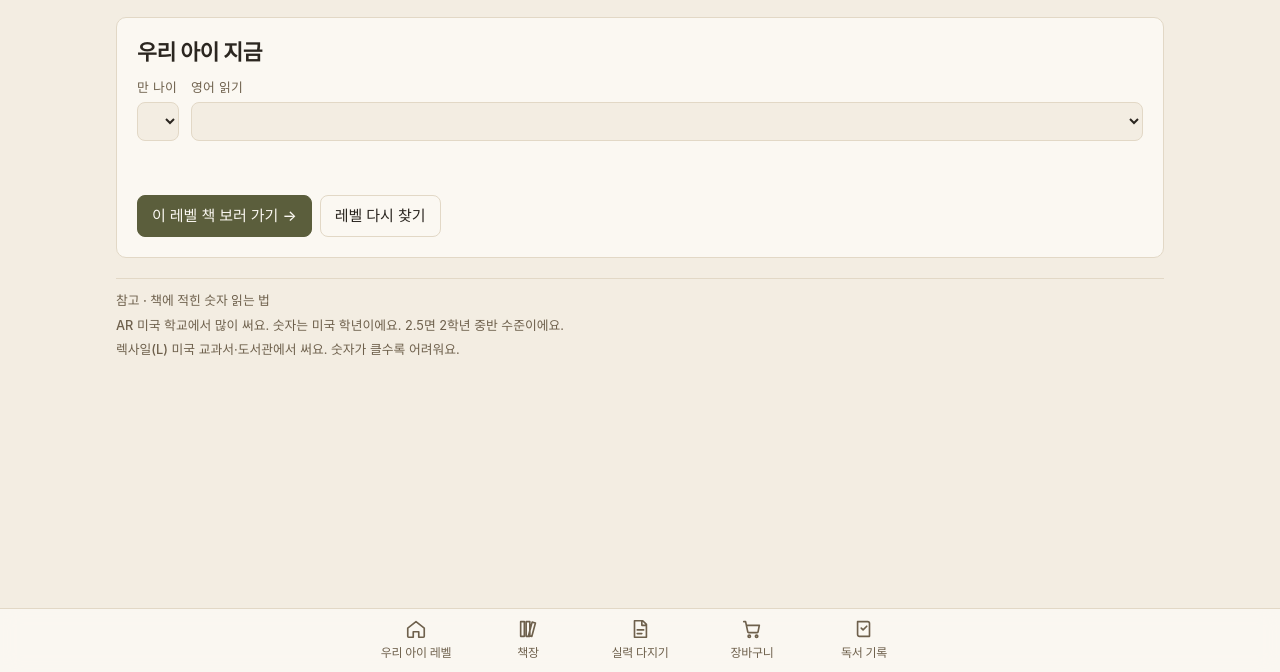
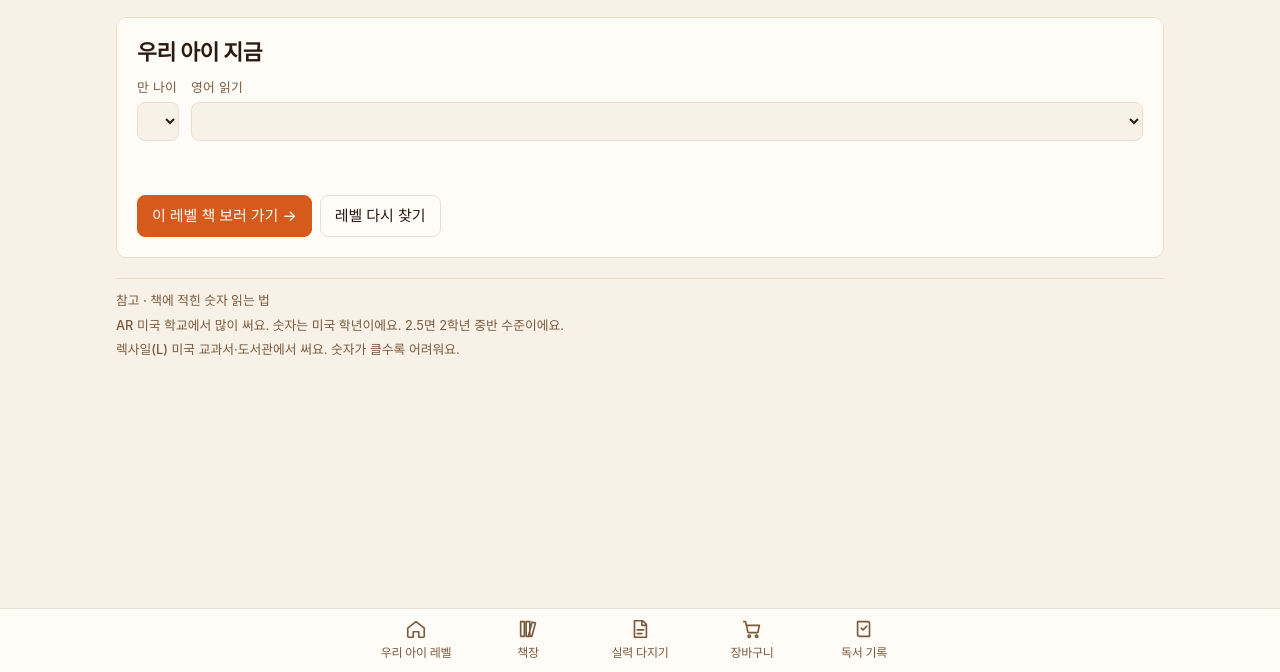
Before and after one commit to claudiasunpark-web/k-ritual, a website: page web/template.html in a window 1280 px wide. Shown: the part 128-800 px from the top of the page. Drawn offline with nearby package versions, Linux system fonts and the light colour scheme; a web font is replaced by a local one.

Commit message:
Hermès-style palette: cream, orange, leather brown
Co-Authored-By: Claude Opus 5.5 <noreply@anthropic.com>

```diff
--- a/web/template.html
+++ b/web/template.html
@@ -6,26 +6,26 @@
 <style>
 /* 레이아웃: 아래 메뉴로 화면 전환. 글꼴은 프리텐다드 하나, 레벨은 연민트→청록 사다리 색으로 일관되게 표시 */
 :root {
-  /* 이솝 느낌: 크림·베이지 바탕 + 올리브 포인트 + 담배색. 레벨은 연한 베이지 → 올리브 한 계열로 */
-  --bg: #f3ede2;
-  --surface: #fbf8f2;
-  --ink: #2b2620;
-  --muted: #6e604c;
-  --line: #e2d8c6;
-  --accent: #5b5e3c;
-  --accent-ink: #fbf8f2;
-  --mark: #e8d9b5;
-  --mark-ink: #4a3a28;
-  --good: #5b6e3a;
-  --warn: #a8642a;
-  --hard: #a8433a;
-  --listen: #7a6a8c;
-  --soft: #ece4d4;
-  --series: #8c6a4a;
-  --series-ink: #fbf8f2;
-  --wb-grammar: #5b5e3c;
-  --wb-vocab: #a8643f;
-  --wb-reading: #4f6470;
+  /* 에르메스 느낌: 크림 바탕 + 오렌지 포인트 + 가죽 갈색. 레벨은 연한 살구 → 오렌지 한 계열로 */
+  --bg: #f7f1e8;
+  --surface: #fffcf7;
+  --ink: #2a1a10;
+  --muted: #7a5a3e;
+  --line: #eadfcf;
+  --accent: #d65a1c;
+  --accent-ink: #fffcf7;
+  --mark: #f3ddb8;
+  --mark-ink: #5a3a1e;
+  --good: #5e7a3a;
+  --warn: #c26a1e;
+  --hard: #a8362a;
+  --listen: #7a5e8c;
+  --soft: #f2e7d8;
+  --series: #8b4a24;
+  --series-ink: #fffcf7;
+  --wb-grammar: #d65a1c;
+  --wb-vocab: #8b4a24;
+  --wb-reading: #3e5a6e;
   --level-l: 91%;
   --level-step: 5.4%;
   --font-body: "Pretendard Variable", Pretendard, -apple-system, "Apple SD Gothic Neo", "Malgun Gothic", sans-serif;
@@ -36,19 +36,19 @@
 }
 @media (prefers-color-scheme: dark) {
   :root:not([data-theme="light"]) {
-    --bg: #1c1915; --surface: #25211b; --ink: #ede5d6; --muted: #a89c88; --line: #3a342b;
-    --accent: #b9bc8a; --accent-ink: #1c1915; --mark: #cdb98a; --mark-ink: #2b2005;
-    --good: #a9bc85; --warn: #dda06a; --hard: #e08a7e; --listen: #b7a8cc; --soft: #2c2720; --series: #c9a27e; --series-ink: #1c1915;
-    --wb-grammar: #b9bc8a; --wb-vocab: #dda07e; --wb-reading: #9db3c0;
+    --bg: #1e1510; --surface: #2a1e16; --ink: #f3e9dc; --muted: #b39c86; --line: #3e2e22;
+    --accent: #f58a4a; --accent-ink: #1e1510; --mark: #d9b886; --mark-ink: #2a1a05;
+    --good: #a9c285; --warn: #e8a060; --hard: #ee8a7a; --listen: #bca8d0; --soft: #33251b; --series: #d49a70; --series-ink: #1e1510;
+    --wb-grammar: #f58a4a; --wb-vocab: #d49a70; --wb-reading: #9db8cc;
     --level-l: 36%; --level-step: 3%;
     color-scheme: dark;
   }
 }
 :root[data-theme="dark"] {
-  --bg: #1c1915; --surface: #25211b; --ink: #ede5d6; --muted: #a89c88; --line: #3a342b;
-  --accent: #b9bc8a; --accent-ink: #1c1915; --mark: #cdb98a; --mark-ink: #2b2005;
-  --good: #a9bc85; --warn: #dda06a; --hard: #e08a7e; --listen: #b7a8cc; --soft: #2c2720; --series: #c9a27e; --series-ink: #1c1915;
-  --wb-grammar: #b9bc8a; --wb-vocab: #dda07e; --wb-reading: #9db3c0;
+  --bg: #1e1510; --surface: #2a1e16; --ink: #f3e9dc; --muted: #b39c86; --line: #3e2e22;
+  --accent: #f58a4a; --accent-ink: #1e1510; --mark: #d9b886; --mark-ink: #2a1a05;
+  --good: #a9c285; --warn: #e8a060; --hard: #ee8a7a; --listen: #bca8d0; --soft: #33251b; --series: #d49a70; --series-ink: #1e1510;
+  --wb-grammar: #f58a4a; --wb-vocab: #d49a70; --wb-reading: #9db8cc;
   --level-l: 36%; --level-step: 3%;
   color-scheme: dark;
 }
@@ -278,7 +278,7 @@ footer { font-size: 0.72rem; color: var(--muted); opacity: 0.8; text-align: cent
 
 .beta { display: inline-block; vertical-align: middle; margin-left: 4px; padding: 2px 8px; border-radius: 99px; background: var(--accent); color: var(--accent-ink); font-size: 0.75rem; font-weight: 700; letter-spacing: 0.04em; }
 /* ── 로그인 권유 시트 ─────────────────── */
-.sheet-back { position: fixed; inset: 0; z-index: 40; background: rgba(28, 25, 21, 0.45); display: flex; align-items: flex-end; justify-content: center; }
+.sheet-back { position: fixed; inset: 0; z-index: 40; background: rgba(42, 26, 16, 0.45); display: flex; align-items: flex-end; justify-content: center; }
 .sheet { width: min(100%, 480px); background: var(--surface); color: var(--ink); border-radius: 22px 22px 0 0; display: grid; gap: 12px;
   padding: 10px max(20px, env(safe-area-inset-right, 0px)) calc(20px + env(safe-area-inset-bottom, 0px)) max(20px, env(safe-area-inset-left, 0px)); }
 .sheet-grip { width: 40px; height: 4px; border-radius: 2px; background: var(--line); justify-self: center; margin-bottom: 4px; }
@@ -619,7 +619,7 @@ function keyIcon() {
 }
 
 function levelColor(level) {
-  return `hsl(${62 - level * 3} 22% calc(var(--level-l) - ${level} * var(--level-step) / 2))`;
+  return `hsl(${32 - level * 0.6} 58% calc(var(--level-l) - ${level} * var(--level-step) / 2))`;
 }
 
 // ── 우리 아이 ───────────────────────
```
